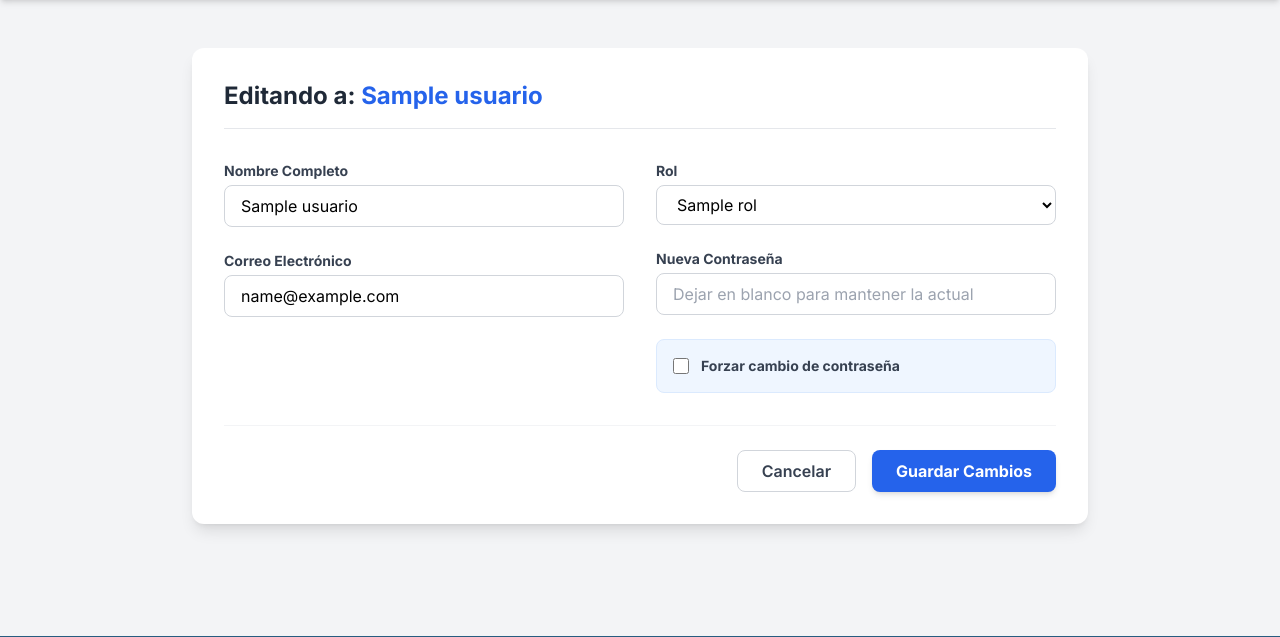
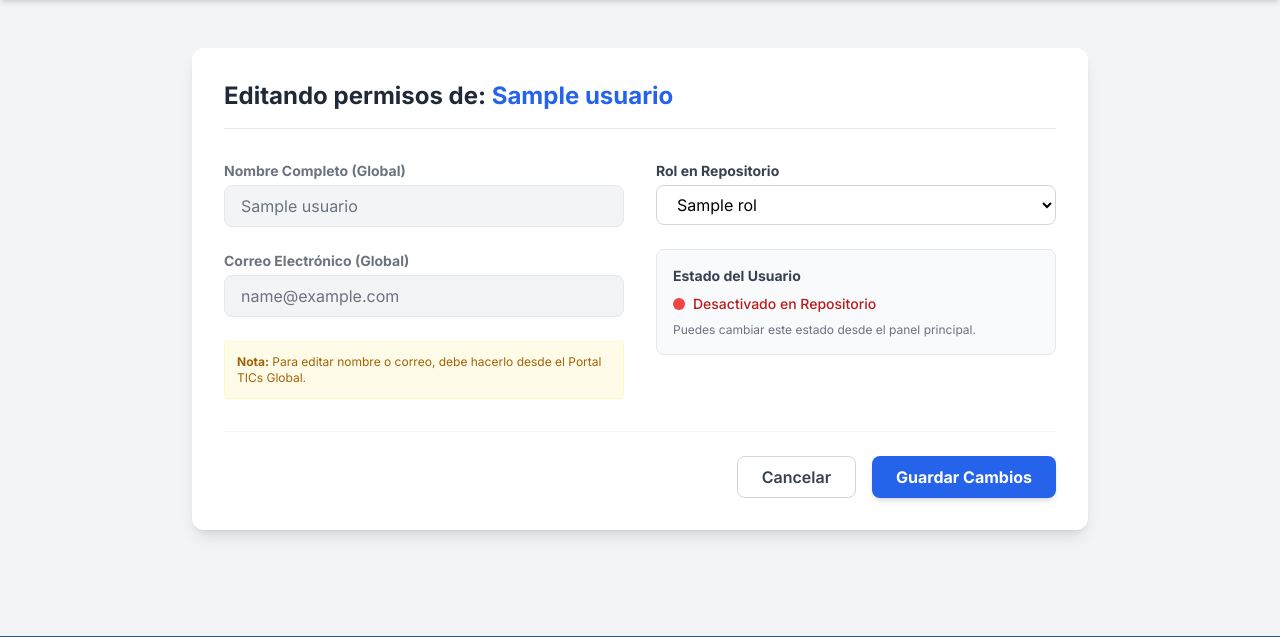
Before and after one commit to Yosh457/repositorio_direccion, a Python web app: template templates/admin/editar_usuario.html in a window 1280 px wide. Shown: the part 112-749 px from the top of the page. Run offline with Jinja, Linux system fonts and the light colour scheme; the template is opened without the code that fills it: most values are stand-ins (such as "Sample title", 1, 10 or a date in 2020); some libraries are stand-ins or nearby versions.

```diff
--- a/blueprints/admin.py
+++ b/blueprints/admin.py
@@ -162,9 +162,9 @@ def ver_logs():
         query = query.filter(Log.accion == accion_filtro)
 
     pagination = query.paginate(page=page, per_page=15, error_out=False)
-    todos_los_usuarios = Usuario.query.order_by(Usuario.nombre_completo).all()
-    acciones_posibles = ["Inicio de Sesión", "Cierre de Sesión", "Creación Usuario",
-                         "Edición Usuario", "Cambio Estado", "Cambio de Clave",
+    todos_los_usuarios = Usuario.query.join(Usuario.identidad).order_by(UsuarioGlobal.nombre_completo).all()
+    acciones_posibles = ["Inicio de Sesión", "Cierre de Sesión", "Vinculación Usuario",
+                         "Edición Permisos", "Cambio Estado", "Cambio de Clave",
                          "Recuperación Clave", "Gestión Documental"]
 
     return render_template('admin/ver_logs.html', pagination=pagination,
--- a/templates/admin/editar_usuario.html
+++ b/templates/admin/editar_usuario.html
@@ -1,12 +1,12 @@
 {% extends "base.html" %}
-{% block title %}Editar Usuario{% endblock %}
+{% block title %}Editar Permisos de Usuario{% endblock %}
 
 {% block content %}
 <div class="max-w-4xl mx-auto my-12 bg-white p-8 rounded-xl shadow-lg">
 
     <div class="border-b pb-4 mb-8">
         <h2 class="text-2xl font-bold text-gray-800">
-            Editando a: <span class="text-blue-600">{{ usuario.nombre_completo }}</span>
+            Editando permisos de: <span class="text-blue-600">{{ usuario.nombre_completo }}</span>
         </h2>
     </div>
 
@@ -14,21 +14,27 @@
         <input type="hidden" name="csrf_token" value="{{ csrf_token() }}"/>
 
         <div class="grid grid-cols-1 md:grid-cols-2 gap-8">
+
             <div class="space-y-6">
                 <div>
-                    <label for="nombre_completo" class="block text-sm font-bold text-gray-700 mb-1">Nombre Completo</label>
-                    <input type="text" name="nombre_completo" value="{{ usuario.nombre_completo }}" class="w-full px-4 py-2 border border-gray-300 rounded-lg focus:ring-2 focus:ring-blue-500 outline-none" required>
+                    <label class="block text-sm font-bold text-gray-500 mb-1">Nombre Completo (Global)</label>
+                    <input type="text" value="{{ usuario.nombre_completo }}" disabled
+                           class="w-full px-4 py-2 border border-gray-200 bg-gray-100 text-gray-500 rounded-lg cursor-not-allowed">
                 </div>
                 <div>
-                    <label for="email" class="block text-sm font-bold text-gray-700 mb-1">Correo Electrónico</label>
-                    <input type="email" name="email" value="{{ usuario.email }}" class="w-full px-4 py-2 border border-gray-300 rounded-lg focus:ring-2 focus:ring-blue-500 outline-none" required>
+                    <label class="block text-sm font-bold text-gray-500 mb-1">Correo Electrónico (Global)</label>
+                    <input type="email" value="{{ usuario.email }}" disabled
+                           class="w-full px-4 py-2 border border-gray-200 bg-gray-100 text-gray-500 rounded-lg cursor-not-allowed">
+                </div>
+                <div class="p-3 bg-yellow-50 border border-yellow-100 rounded text-xs text-yellow-700">
+                    <span class="font-bold">Nota:</span> Para editar nombre o correo, debe hacerlo desde el Portal TICs Global.
                 </div>
             </div>
 
             <div class="space-y-6">
                 <div>
-                    <label for="rol_id" class="block text-sm font-bold text-gray-700 mb-1">Rol</label>
-                    <select name="rol_id" class="w-full px-4 py-2 border border-gray-300 rounded-lg focus:ring-2 focus:ring-blue-500 outline-none bg-white" required>
+                    <label for="rol_id" class="block text-sm font-bold text-gray-700 mb-1">Rol en Repositorio</label>
+                    <select name="rol_id" id="rol_id" class="w-full px-4 py-2 border border-gray-300 rounded-lg focus:ring-2 focus:ring-blue-500 focus:border-blue-500 outline-none bg-white" required>
                         {% for rol in roles %}
                             <option value="{{ rol.id }}" {% if rol.id == usuario.rol_id %}selected{% endif %}>
                                 {{ rol.nombre }}
@@ -37,20 +43,18 @@
                     </select>
                 </div>
 
-                <div>
-                    <label for="password" class="block text-sm font-bold text-gray-700 mb-1">Nueva Contraseña</label>
-                    <input type="password" name="password" placeholder="Dejar en blanco para mantener la actual" class="w-full px-4 py-2 border border-gray-300 rounded-lg focus:ring-2 focus:ring-blue-500 outline-none">
-                </div>
-
-                <div class="bg-blue-50 p-4 rounded-lg border border-blue-100 flex items-start gap-3">
-                    <div class="flex items-center h-5">
-                        <input type="checkbox" name="forzar_cambio_clave" value="1" id="forzar_cambio_clave"
-                               class="h-4 w-4 text-blue-600 border-gray-300 rounded focus:ring-blue-500"
-                               {% if usuario.cambio_clave_requerido %}checked{% endif %}>
+                <div class="bg-gray-50 p-4 rounded-lg border border-gray-200">
+                    <h4 class="text-sm font-bold text-gray-700 mb-2">Estado del Usuario</h4>
+                    <div class="flex items-center gap-2">
+                        {% if usuario.activo %}
+                            <span class="h-3 w-3 bg-green-500 rounded-full"></span>
+                            <span class="text-sm text-green-700 font-medium">Activo en Repositorio</span>
+                        {% else %}
+                            <span class="h-3 w-3 bg-red-500 rounded-full"></span>
+                            <span class="text-sm text-red-700 font-medium">Desactivado en Repositorio</span>
+                        {% endif %}
                     </div>
-                    <div class="text-sm">
-                        <label for="forzar_cambio_clave" class="font-bold text-gray-700">Forzar cambio de contraseña</label>
-                    </div>
+                    <p class="text-xs text-gray-500 mt-2">Puedes cambiar este estado desde el panel principal.</p>
                 </div>
             </div>
         </div>
@@ -71,7 +75,7 @@
         </div>
         <h3 class="text-lg font-bold text-gray-800 mb-2">Confirmar Cambios</h3>
         <p class="text-sm text-gray-600 mb-6">
-            Estás a punto de modificar los datos de <strong>{{ usuario.nombre_completo }}</strong>. <br>¿Deseas continuar?
+            Estás a punto de actualizar los permisos de <strong>{{ usuario.nombre_completo }}</strong>. <br>¿Deseas continuar?
         </p>
         <div class="flex justify-center gap-3">
             <button id="cancel-save" class="px-4 py-2 bg-gray-200 text-gray-800 rounded hover:bg-gray-300 transition">Cancelar</button>
--- a/utils/__init__.py
+++ b/utils/__init__.py
@@ -1,4 +1,4 @@
 # utils/__init__.py
-from .helpers import obtener_hora_chile, registrar_log
+from .helpers import obtener_hora_chile, registrar_log, es_password_segura # <--- AGREGAR AQUÍ
 from .email import enviar_correo_reseteo
 from .decorators import check_password_change, admin_required, gestor_required
```
Also changed, not shown: blueprints/repositorio.py (+27 -24 lines), utils/helpers.py (+28 -4 lines).
